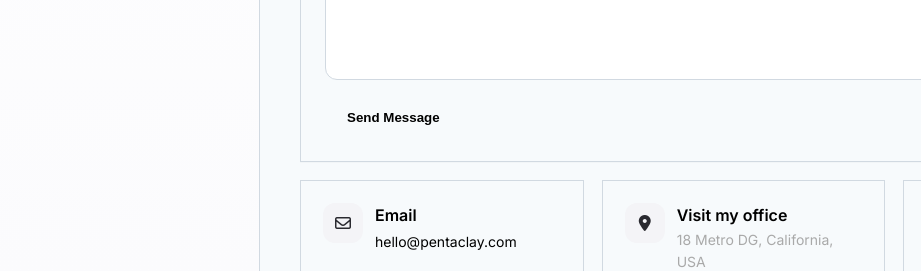
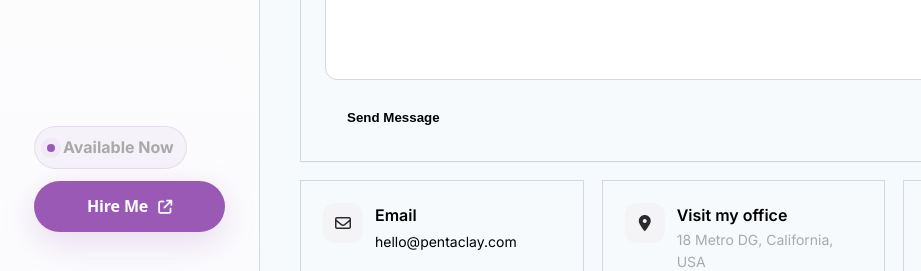
Before and after one commit to midey122/MFD-TECH-portfolio, a plain HTML site: page html/contact.html in a window 1280 px wide. Shown: the part 524-795 px from the top of the page, 0-921 px from the left. Drawn offline with Linux system fonts and the light colour scheme; a web font is replaced by a local one.

Commit message:
first commit

```diff
--- a/html/contact.html
+++ b/html/contact.html
@@ -135,7 +135,12 @@
           >
         </nav>
 
-
+         <div class="drawer-cta">
+        <div class="avail-pill"><span class="dot"></span> Available Now</div>
+        <a class="btn btn-primary full" href="../html/contact.html">
+          Hire Me <i class="fa-solid fa-arrow-up-right-from-square"></i>
+        </a>
+      </div>
       </div>
     </aside>
     <main class="main">
@@ -343,4 +348,5 @@
       </footer>
     </main>
   </body>
+  <script src="../script.js"></script>
 </html>
```
Also changed, not shown: html/project.html (+7 -1 lines), html/service.html (+7 -1 lines), index.html (+2 -2 lines).
